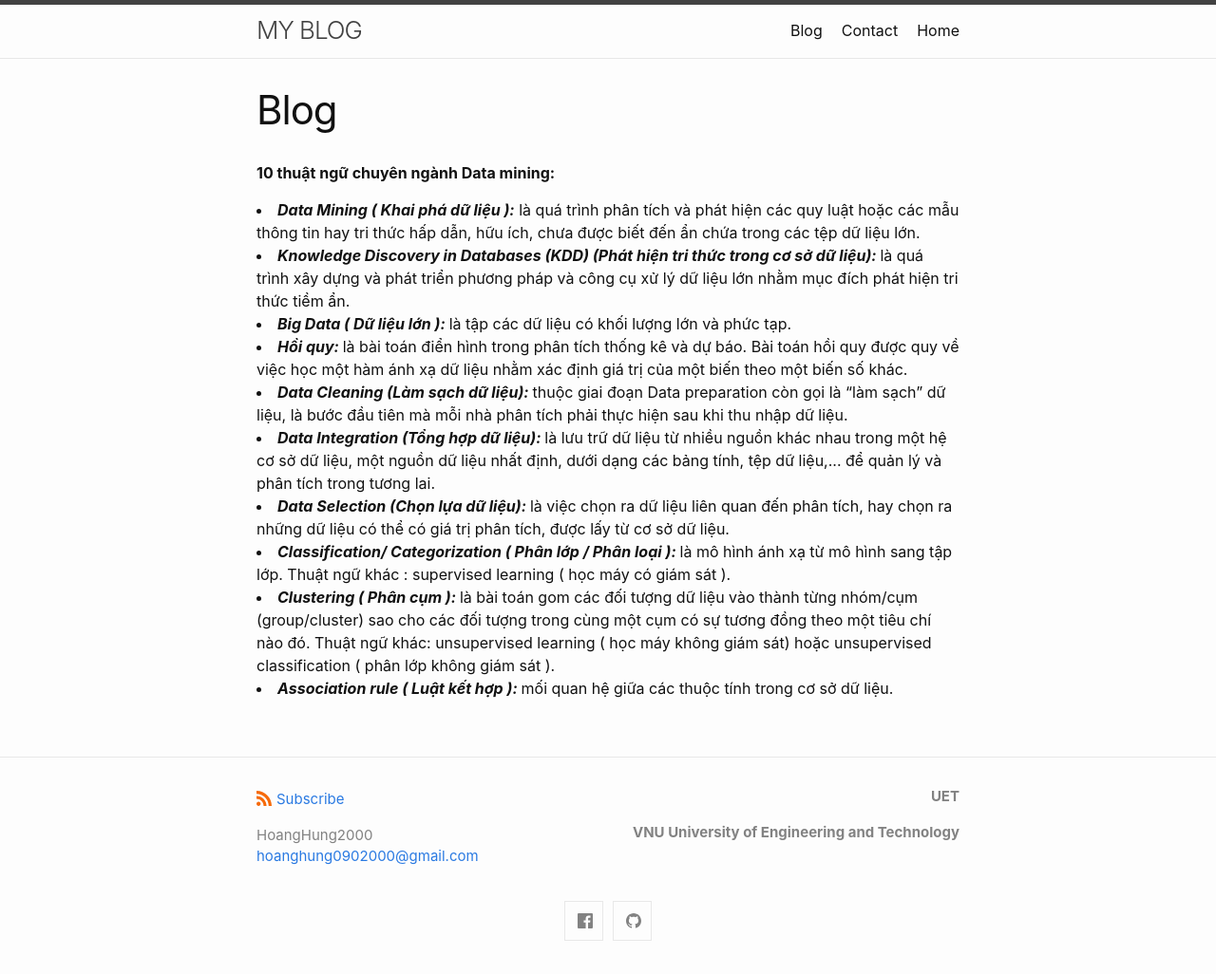
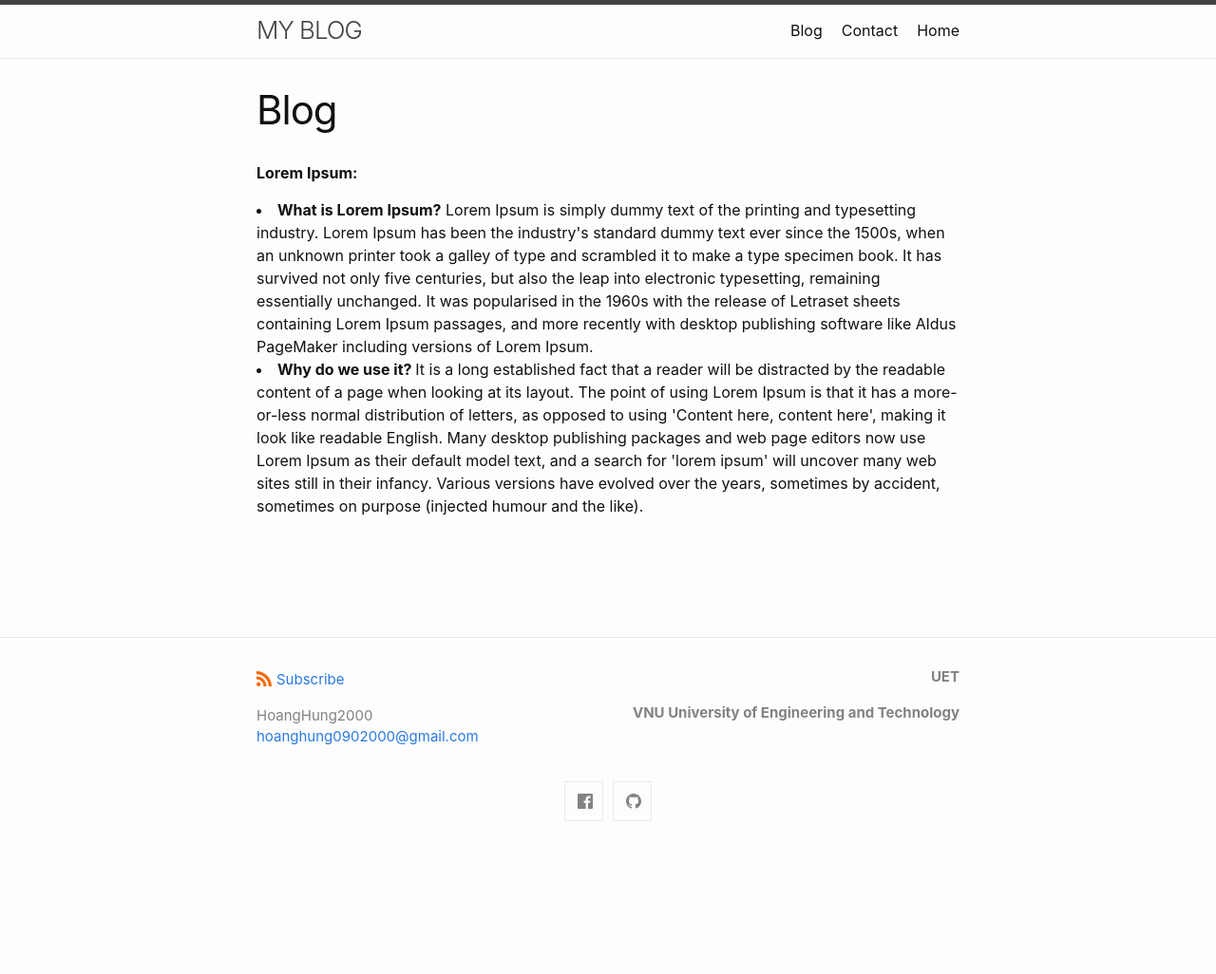
Before and after one commit to Hoanghung2000/WEB_WEEK_2, a Jekyll site: the page built from blog.markdown, in a window 1280 px wide. Shown: the whole page at 95% size. Built offline with Jekyll 4.4.1, drawn with Linux system fonts in a browser that asks for light colours; after the commit the page ends 900 px from its top, so only the background shows below that.

Commit message:
Update blog.markdown

```diff
--- a/blog.markdown
+++ b/blog.markdown
@@ -4,27 +4,9 @@ title: Blog
 permalink: /blog/
 ---
 
-<b>10 thuật ngữ chuyên ngành Data mining:</b>
+<b>Lorem Ipsum:</b>
 
-<li><b><i>Data Mining ( Khai phá dữ liệu ):</i></b> là quá trình phân tích và phát hiện các quy luật hoặc các mẫu thông tin hay tri thức hấp dẫn, hữu ích, chưa được biết đến ẩn chứa trong các tệp dữ liệu lớn.
- </li>
-<li><b><i>Knowledge Discovery in Databases (KDD) (Phát hiện tri thức trong cơ sở dữ liệu): </i></b> là quá trình xây dựng và phát triển phương pháp và công cụ xử lý dữ liệu lớn nhằm mục đích phát hiện tri thức tiềm ẩn.
+<li><b>What is Lorem Ipsum?</b> Lorem Ipsum is simply dummy text of the printing and typesetting industry. Lorem Ipsum has been the industry's standard dummy text ever since the 1500s, when an unknown printer took a galley of type and scrambled it to make a type specimen book. It has survived not only five centuries, but also the leap into electronic typesetting, remaining essentially unchanged. It was popularised in the 1960s with the release of Letraset sheets containing Lorem Ipsum passages, and more recently with desktop publishing software like Aldus PageMaker including versions of Lorem Ipsum.
 </li>
-<li><b><i>Big Data ( Dữ liệu lớn ): </i></b>là tập các dữ liệu có khối lượng lớn và phức tạp.
+<li><b>Why do we use it? </b> It is a long established fact that a reader will be distracted by the readable content of a page when looking at its layout. The point of using Lorem Ipsum is that it has a more-or-less normal distribution of letters, as opposed to using 'Content here, content here', making it look like readable English. Many desktop publishing packages and web page editors now use Lorem Ipsum as their default model text, and a search for 'lorem ipsum' will uncover many web sites still in their infancy. Various versions have evolved over the years, sometimes by accident, sometimes on purpose (injected humour and the like).
 </li>
- <li><b><i>Hồi quy: </i></b>là bài toán điển hình trong phân tích thống kê và dự báo. Bài toán hồi quy được quy về việc học một hàm ánh xạ dữ liệu nhằm xác định giá trị của một biến theo một biến số khác.
-</li>
-<li><b><i>Data Cleaning (Làm sạch dữ liệu): </i></b>thuộc giai đoạn Data preparation còn gọi là “làm sạch” dữ liệu, là bước đầu tiên mà mỗi nhà phân tích phải thực hiện sau khi thu nhập dữ liệu.
- </li>
-<li><b><i>Data Integration (Tổng hợp dữ liệu): </i></b>là lưu trữ dữ liệu từ nhiều nguồn khác nhau trong một hệ cơ sở dữ liệu, một nguồn dữ liệu nhất định, dưới dạng các bảng tính, tệp dữ liệu,... để quản lý và phân tích trong tương
-                            lai.
-</li>
-<li><b><i>Data Selection (Chọn lựa dữ liệu): </i></b>là việc chọn ra dữ liệu liên quan đến phân tích, hay chọn ra những dữ liệu có thể có giá trị phân tích, được lấy từ cơ sở dữ liệu.
- </li>
- <li><b><i>Classification/ Categorization ( Phân lớp / Phân loại ): </i></b>là mô hình ánh xạ từ mô hình sang tập lớp. Thuật ngữ khác : supervised learning ( học máy có giám sát ).
- </li>
- <li><b><i>Clustering ( Phân cụm ): </i></b>là bài toán gom các đối tượng dữ liệu vào thành từng nhóm/cụm (group/cluster) sao cho các đối tượng trong cùng một cụm có sự tương đồng theo một tiêu chí nào đó. Thuật ngữ khác: unsupervised
-                            learning ( học máy không giám sát) hoặc unsupervised classification ( phân lớp không giám sát ).
- </li>
-<li><b><i>Association rule ( Luật kết hợp ): </i></b>mối quan hệ giữa các thuộc tính trong cơ sở dữ liệu.
- </li>
```
